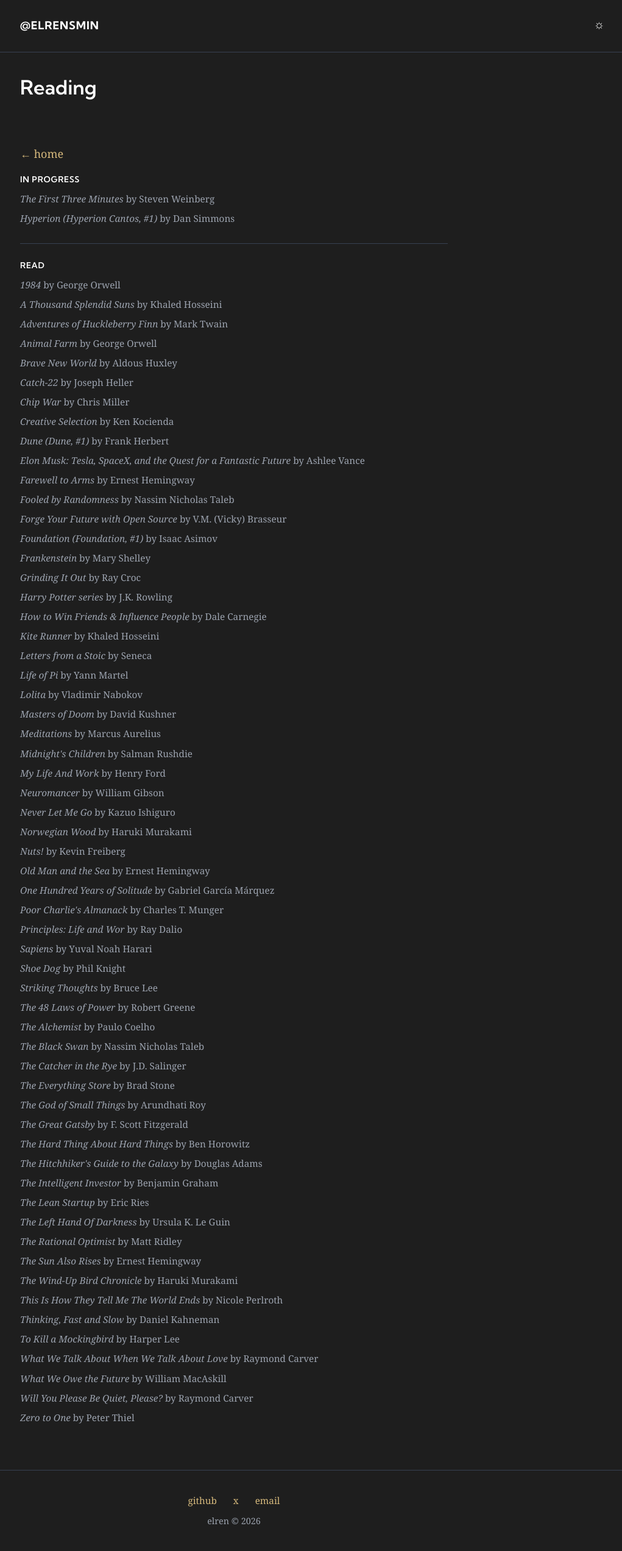
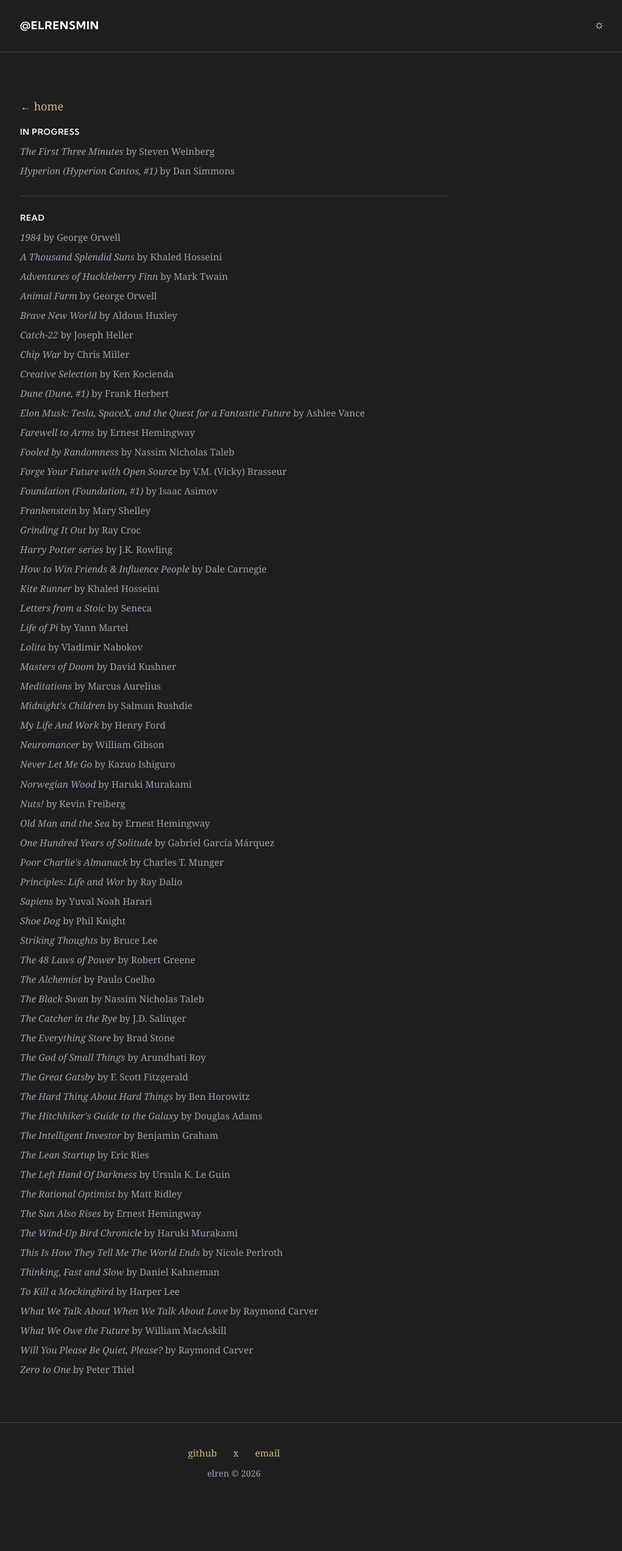
Before and after one commit to elrensmin/elrensmin.github.io, a Jekyll site: the page built from reading.md, in a window 1280 px wide. Shown: the whole page at 61% size, without its empty margins (256-1277 px from the left). Built offline with Jekyll 4.4.1, drawn with Linux system fonts in a browser that asks for light colours; some web fonts are replaced; after the commit the page ends 2465 px from its top, so only the background shows below that.

Commit message:
simplify design

```diff
--- a/_layouts/page.html
+++ b/_layouts/page.html
@@ -2,6 +2,7 @@
 layout: default
 ---
 
+{% unless page.hide_title %}
 <article class="page">
   <header class="page-header">
     <h1 class="page-title">{{ page.title }}</h1>
@@ -10,3 +11,8 @@ layout: default
     {{ content }}
   </div>
 </article>
+{% else %}
+<div class="page-content">
+  {{ content }}
+</div>
+{% endunless %}
--- a/_sass/_base.scss
+++ b/_sass/_base.scss
@@ -32,6 +32,8 @@ body.light ::-moz-selection {
 }
 
 body {
+  display: flex;
+  flex-direction: column;
   font-family: "Jacques Francois", Georgia, serif;
   color: var(--text);
   background: var(--bg);
--- a/_sass/_layout.scss
+++ b/_sass/_layout.scss
@@ -71,10 +71,11 @@ body.light .icon-dark { display: inline; }
 
 .page-content {
   padding: 2rem 0;
-  min-height: calc(100vh - 200px);
+  flex: 1 0 auto;
 }
 
 .site-footer {
+  flex-shrink: 0;
   padding: 2rem 0;
   border-top: 1px solid var(--border);
   text-align: center;
```
Also changed, not shown: index.md (+1 -3 lines), reading.md (+1 -0 lines), writing.md (+1 -0 lines).
